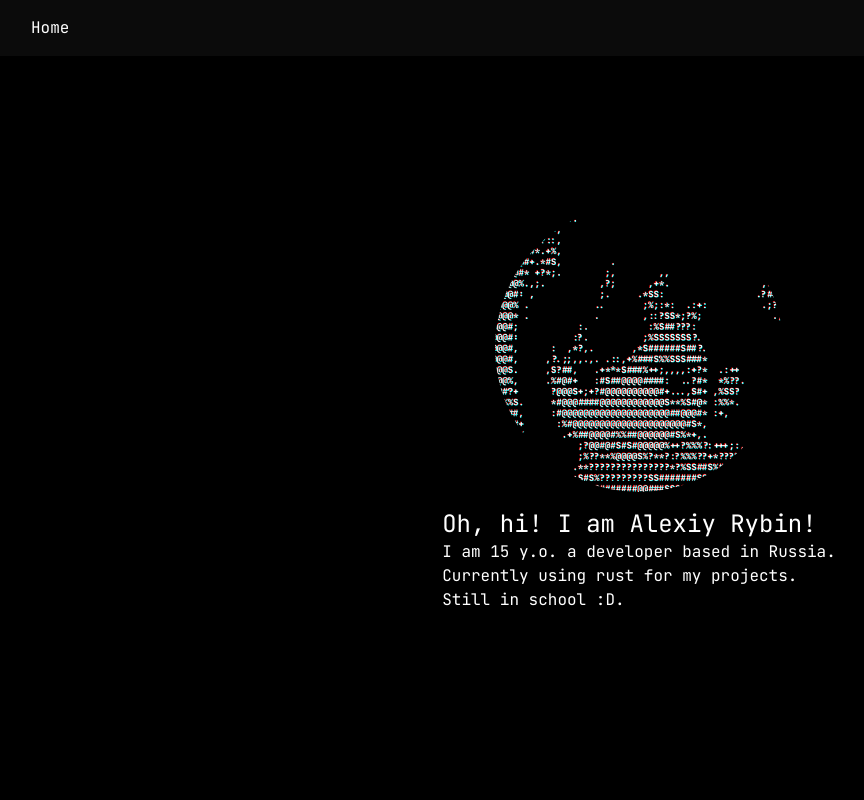
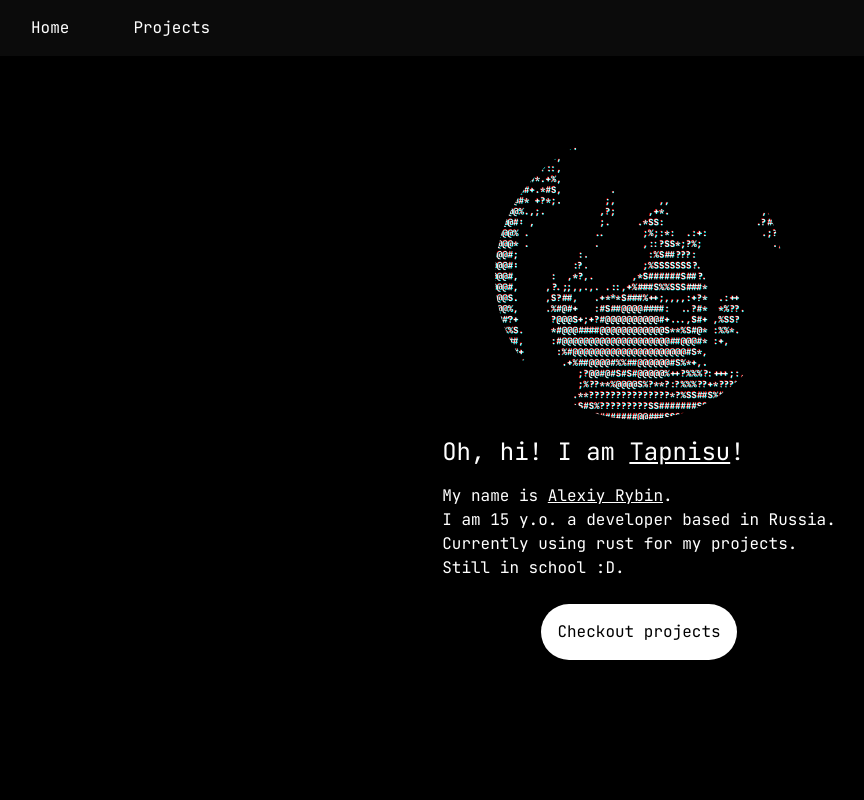
Before and after one commit to tapnisu/tapni.su, a Next.js app: page / in a window 1280 px wide. Shown: the top 800 px of the page, without its empty margins (1-865 px from the left). Built offline with nearby package versions, Linux system fonts and the light colour scheme.

Commit message:
Added github repo

```diff
--- a/app/layout.tsx
+++ b/app/layout.tsx
@@ -4,7 +4,7 @@ import React from "react";
 import "../styles/globals.css";
 
 export default function RootLayout({
-	children,
+	children
 }: {
 	children: React.ReactNode;
 }) {
@@ -15,6 +15,8 @@ export default function RootLayout({
 					href="https://fonts.googleapis.com/css2?family=JetBrains+Mono&display=swap"
 					rel="stylesheet"
 				/>
+				<meta name="description" content="My personal website!" />
+				<link rel="icon" href="/favicon.ico" />
 			</head>
 
 			<body className="bg-black text-white">
--- a/app/page.tsx
+++ b/app/page.tsx
@@ -1,17 +1,32 @@
 import Avatar from "@public/avatar.png";
 import Image from "next/image";
+import Link from "next/link";
 
 export default function HomePage() {
 	return (
 		<div className="min-h-screen flex flex-col justify-center items-center">
+			<header>
+				<title>Tapnisu - Home</title>
+			</header>
+
 			<div>
-				<div className="flex flex-col items-center p-4">
-					<Image src={Avatar} alt="Avatar" className="rounded-full w-72" />
+				<div className="flex flex-col items-center p-2">
+					<Image
+						alt="Avatar"
+						src={Avatar}
+						className="rounded-full w-72"
+						priority={true}
+						placeholder="blur"
+					/>
 				</div>
 
-				<h1 className="text-2xl">Oh, hi! I am Alexiy Rybin!</h1>
+				<h1 className="text-2xl p-2">
+					Oh, hi! I am <u>Tapnisu</u>!
+				</h1>
 
-				<p>
+				<p className="p-2">
+					My name is <u>Alexiy Rybin</u>.
+					<br />
 					I am 15 y.o. a developer based in Russia.
 					<br />
 					Currently using rust for my projects.
@@ -19,6 +34,15 @@ export default function HomePage() {
 					Still in school :D.
 				</p>
 			</div>
+
+			<Link href="/projects">
+				<button
+					className="bg-white text-black m-4 p-4 rounded-full hover:bg-stone-300 transition-colors"
+					type="button"
+				>
+					Checkout projects
+				</button>
+			</Link>
 		</div>
 	);
 }
--- /dev/null
+++ b/app/projects/page.tsx
@@ -0,0 +1,40 @@
+import GithubRepo from "@components/GithubRepo";
+
+type Repo = {
+	name: string;
+	url: string;
+	language: string;
+	stars: number;
+	forks: number;
+};
+
+export default async function HomePage() {
+	const request = await fetch(`https://api.github.com/users/tapnisu/repos`);
+	const repos = (await request.json()).filter((repo: Repo) =>
+		[
+			"tapris",
+			"tapciify",
+			"forwarding-discord-telegram",
+			"tsukinose",
+			"ytscc",
+			"website"
+		].includes(repo.name)
+	);
+
+	return (
+		<div className="min-h-screen flex flex-col justify-center items-center">
+			<header>
+				<title>Tapnisu - Projects</title>
+			</header>
+
+			<div>
+				<h1 className="text-3xl text-center">My projects</h1>
+				<div className="grid p-4 grid-cols-1 md:grid-cols-2">
+					{repos?.map((repo: any) => (
+						<GithubRepo repo={repo} key={repo.id} />
+					))}
+				</div>
+			</div>
+		</div>
+	);
+}
--- /dev/null
+++ b/components/GithubRepo.tsx
@@ -0,0 +1,36 @@
+import Link from "next/link";
+
+interface GithubRepoProps {
+	repo: {
+		html_url: string;
+		full_name: string;
+		description: string;
+		language: string;
+		stargazers_count: string;
+		forks: string;
+		open_issues: string;
+	};
+}
+
+const GithubRepo = ({ repo }: GithubRepoProps) => {
+	return (
+		<>
+			<div className="bg-neutral-900 m-2 p-8 rounded-3xl min-w-fit">
+				<Link href={repo.html_url}>
+					<h2 className="text-xl cursor-pointer text-white">
+						{repo.full_name}
+					</h2>
+				</Link>
+
+				{repo.description}
+
+				<div>
+					{repo.language} {repo.stargazers_count}★ {repo.forks}⸙{" "}
+					{repo.open_issues}⚠
+				</div>
+			</div>
+		</>
+	);
+};
+
+export default GithubRepo;
--- a/components/Navbar.tsx
+++ b/components/Navbar.tsx
@@ -10,6 +10,11 @@ const Navbar = () => {
 							Home
 						</Link>
 					</li>
+					<li className="inline-block m-4">
+						<Link href="/projects" className="m-4">
+							Projects
+						</Link>
+					</li>
 				</ul>
 			</nav>
 		</>
```
